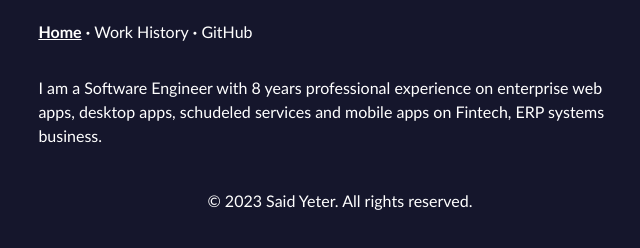
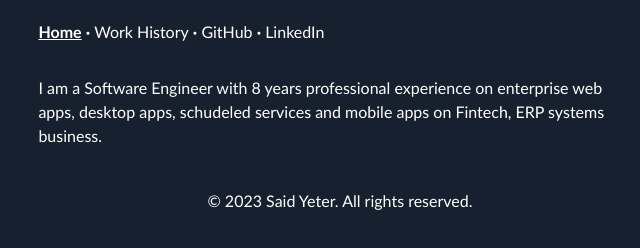
Before and after one commit to saidyeter/said.yeter.dev, an Astro site: page / in a window 1280 px wide. Shown: the full height of the page, 300-940 px from the left. Built offline with nearby package versions, Linux system fonts and the light colour scheme; Astro itself is replaced by a stand-in of ours.

Commit message:
Change background color #9

```diff
--- a/src/layouts/base.astro
+++ b/src/layouts/base.astro
@@ -8,7 +8,6 @@ export interface Props {
 const canonicalURL = new URL(Astro.url.pathname, Astro.site);
 
 const { title, description, image = "/placeholder-social.jpg" } = Astro.props;
-import { SITE_TITLE } from "../consts";
 const today = new Date();
 const { pathname } = Astro.url;
 const isActive = (href: string) =>
@@ -185,7 +184,14 @@ const isActive = (href: string) =>
             }
             body {
                 font-family: "trebuchet ms", system-ui, sans-serif;
-                background-color: rgb(var(--bgmain));
+                background-color: #17202e;
+                /* background-color: rgb(var(--bgmain)); */
+                /* background: rgb(0, 0, 0);
+                background: linear-gradient(
+                    180deg,
+                    rgba(0, 0, 0, 1) 0%,
+                    rgba(21, 22, 44, 1) 50%
+                ); */
                 margin: auto;
                 padding: 20px;
                 max-width: 65ch;
@@ -261,6 +267,13 @@ const isActive = (href: string) =>
                 >
                     GitHub
                 </a>
+                <span style="font-weight: bold;">·</span>
+                <a
+                    href="https://www.linkedin.com/in/said-yeter/"
+                    target="_blank"
+                >
+                    LinkedIn
+                </a>
             </nav>
         </header>
 
```
